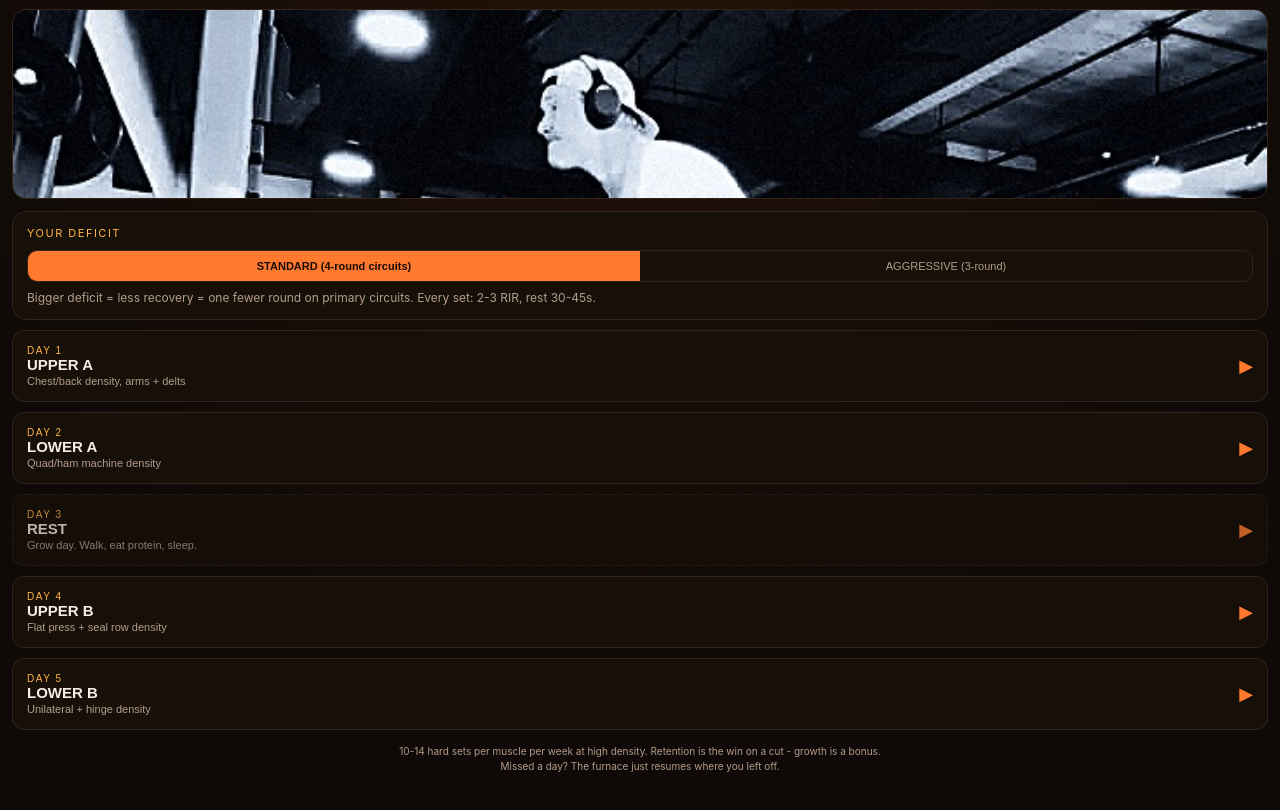
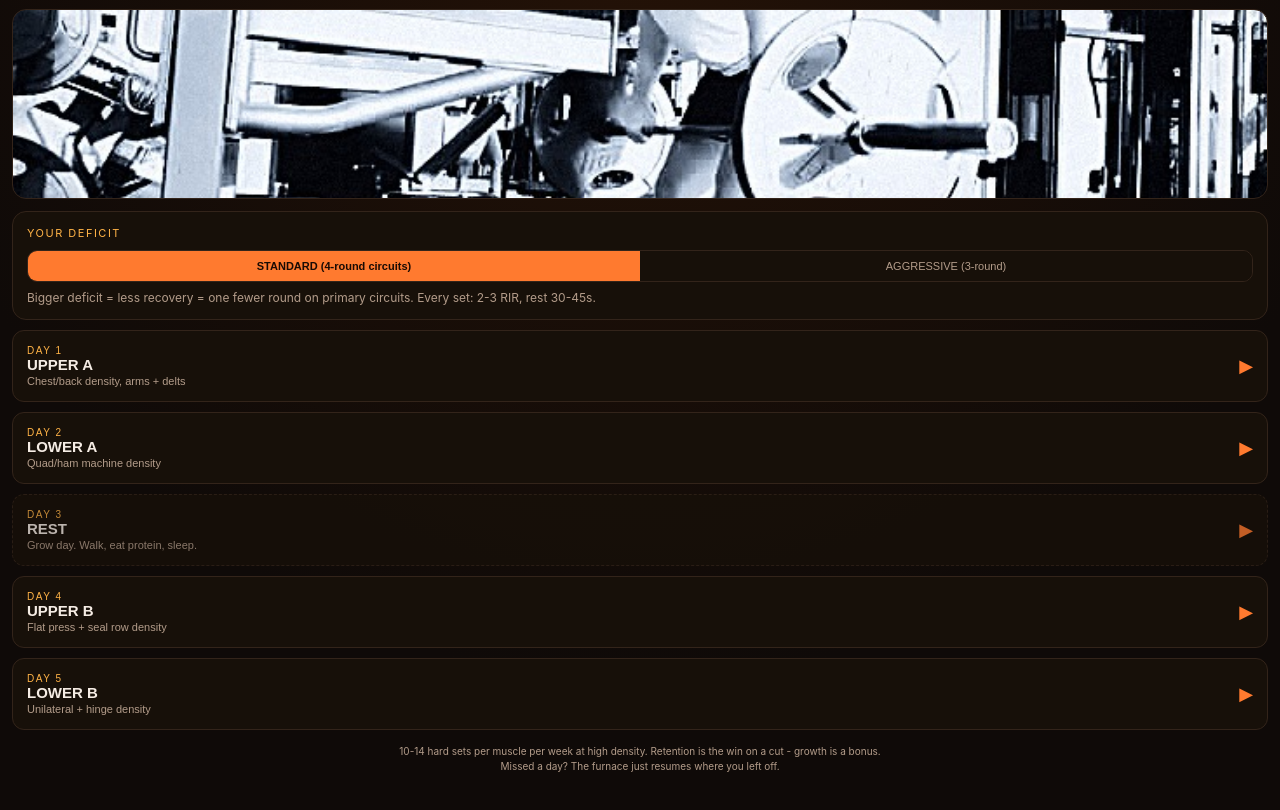
Before and after one commit to Bjepp77/furnace, a plain HTML site: page index.html in a window 1280 px wide. Shown: the part 60-870 px from the top of the page. Drawn offline with Linux system fonts and the light colour scheme.

Commit message:
Adjust background position of hero image

```diff
--- a/index.html
+++ b/index.html
@@ -12,7 +12,7 @@
 body{background:var(--bg);color:var(--ink);font-family:-apple-system,BlinkMacSystemFont,'Segoe UI',Roboto,sans-serif;min-height:100vh;padding:14px 12px 110px;background-image:radial-gradient(circle at 50% 0%, #241207 0%, var(--bg) 65%)}
 h1{font-size:22px;letter-spacing:2px;color:var(--ember);text-shadow:0 0 18px rgba(255,122,47,.35)}
 .sub{color:var(--dim);font-size:12px;margin-top:2px}
-.heroImg{height:190px;border-radius:14px;background:url('row-pull.jpg') center 35%/cover no-repeat;margin-top:12px;border:1px solid var(--line)}
+.heroImg{height:190px;border-radius:14px;background:url('row-pull.jpg') center 50%/cover no-repeat;margin-top:12px;border:1px solid var(--line)}
 .panel{background:var(--panel);border:1px solid var(--line);border-radius:14px;padding:14px;margin-top:12px}
 .panel .pt{font-size:11px;letter-spacing:1.5px;color:var(--ember2);margin-bottom:6px}
 .daynum{font-size:10px;color:var(--ember2);letter-spacing:1.5px}
```
